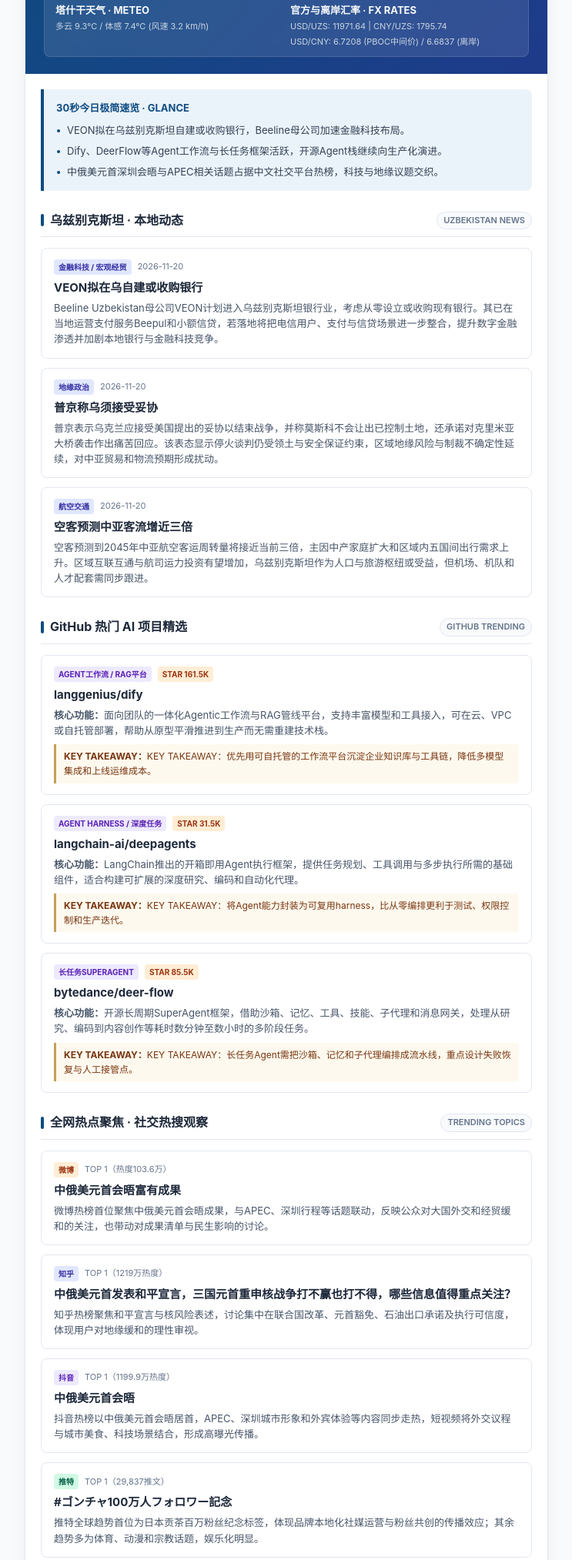
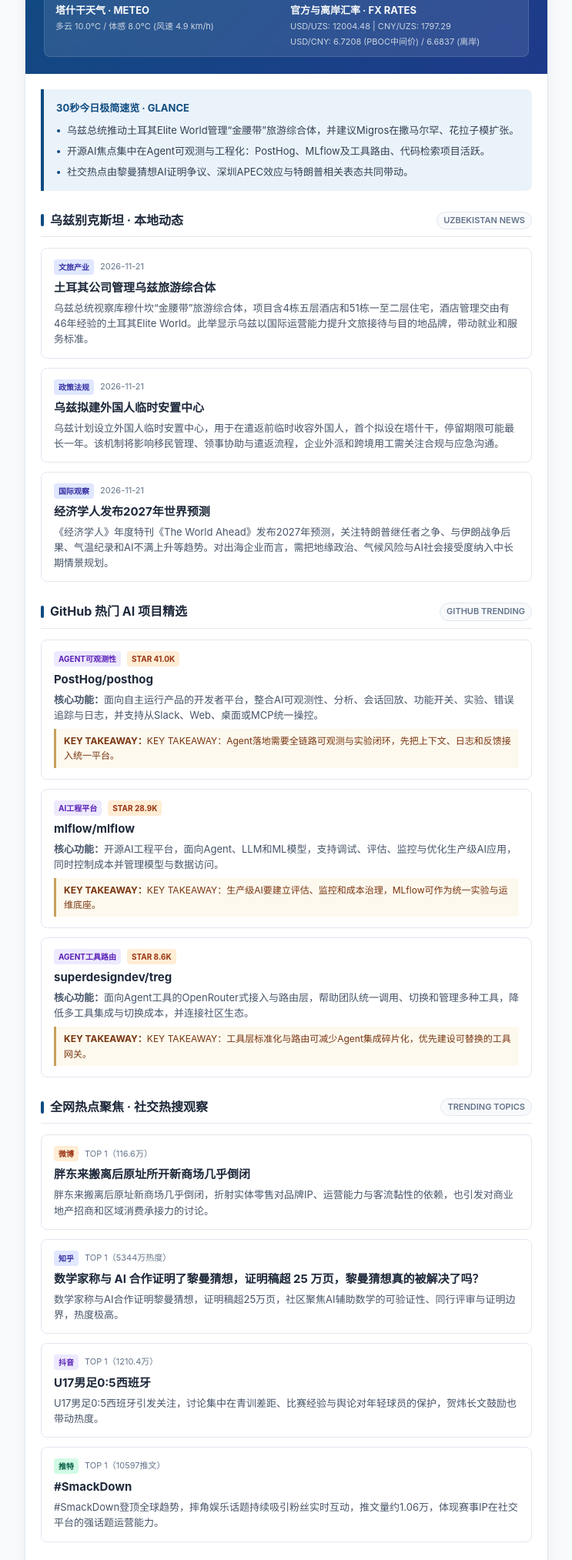
Before and after one commit to mufeng-git/tashkent-briefing, a plain HTML site: page index.html in a window 1280 px wide. Shown: the part 168-2195 px from the top of the page at 77% size, without its empty margins (268-1011 px from the left). Drawn offline with Linux system fonts and the light colour scheme.

Commit message:
update daily briefing 2026-11-21 07:33

```diff
--- a/index.html
+++ b/index.html
@@ -3,7 +3,7 @@
 <head>
   <meta charset="UTF-8">
   <meta name="viewport" content="width=device-width, initial-scale=1.0">
-  <title>塔什干晨报 · 每日观察 2026-11-20</title>
+  <title>塔什干晨报 · 每日观察 2026-11-21</title>
   <style>
     :root {
       --primary: #0F4C81;
@@ -326,16 +326,16 @@
     <header class="header-banner">
       <div class="header-tag">Tashkent Daily Briefing · 每日观察</div>
       <h1 class="header-title">中亚与全球前沿每日资讯</h1>
-      <div class="header-subtitle">2026年11月20日 · 聚焦乌兹要闻 / 开源前沿 / 语言学习 · 聚焦乌兹要闻 / 开源前沿 / 语言学习</div>
+      <div class="header-subtitle">2026年11月21日 · 聚焦乌兹要闻 / 开源前沿 / 语言学习 · 聚焦乌兹要闻 / 开源前沿 / 语言学习</div>
 
       <div class="widgets-bar">
         <div class="widget-item">
           <strong>塔什干天气 · METEO</strong>
-          <span>多云 9.3°C / 体感 7.4°C (风速 3.2 km/h)</span>
+          <span>多云 10.0°C / 体感 8.0°C (风速 4.9 km/h)</span>
         </div>
         <div class="widget-item">
           <strong>官方与离岸汇率 · FX RATES</strong>
-          <span>USD/UZS: 11971.64 | CNY/UZS: 1795.74<br>USD/CNY: 6.7208 (PBOC中间价) / 6.6837 (离岸)</span>
+          <span>USD/UZS: 12004.48 | CNY/UZS: 1797.29<br>USD/CNY: 6.7208 (PBOC中间价) / 6.6837 (离岸)</span>
         </div>
       </div>
     </header>
@@ -345,9 +345,9 @@
       <div class="glance-box">
         <div class="glance-title">30秒今日极简速览 · GLANCE</div>
         <ul class="glance-list">
-          <li>VEON拟在乌兹别克斯坦自建或收购银行，Beeline母公司加速金融科技布局。</li>
-<li>Dify、DeerFlow等Agent工作流与长任务框架活跃，开源Agent栈继续向生产化演进。</li>
-<li>中俄美元首深圳会晤与APEC相关话题占据中文社交平台热榜，科技与地缘议题交织。</li>
+          <li>乌兹总统推动土耳其Elite World管理“金腰带”旅游综合体，并建议Migros在撒马尔罕、花拉子模扩张。</li>
+<li>开源AI焦点集中在Agent可观测与工程化：PostHog、MLflow及工具路由、代码检索项目活跃。</li>
+<li>社交热点由黎曼猜想AI证明争议、深圳APEC效应与特朗普相关表态共同带动。</li>
 
         </ul>
       </div>
@@ -360,29 +360,29 @@
 
       <article class="news-card">
         <div class="card-meta">
-          <span class="chip chip-blue">金融科技 / 宏观经贸</span>
-          <span style="font-size: 11px; color: var(--text-muted);">2026-11-20</span>
+          <span class="chip chip-blue">文旅产业</span>
+          <span style="font-size: 11px; color: var(--text-muted);">2026-11-21</span>
         </div>
-        <div class="news-title">VEON拟在乌自建或收购银行</div>
-        <div class="news-desc">Beeline Uzbekistan母公司VEON计划进入乌兹别克斯坦银行业，考虑从零设立或收购现有银行。其已在当地运营支付服务Beepul和小额信贷，若落地将把电信用户、支付与信贷场景进一步整合，提升数字金融渗透并加剧本地银行与金融科技竞争。</div>
+        <div class="news-title">土耳其公司管理乌兹旅游综合体</div>
+        <div class="news-desc">乌兹总统视察库穆什坎“金腰带”旅游综合体，项目含4栋五层酒店和51栋一至二层住宅，酒店管理交由有46年经验的土耳其Elite World。此举显示乌兹以国际运营能力提升文旅接待与目的地品牌，带动就业和服务标准。</div>
       </article>
 
       <article class="news-card">
         <div class="card-meta">
-          <span class="chip chip-blue">地缘政治</span>
-          <span style="font-size: 11px; color: var(--text-muted);">2026-11-20</span>
+          <span class="chip chip-blue">政策法规</span>
+          <span style="font-size: 11px; color: var(--text-muted);">2026-11-21</span>
         </div>
-        <div class="news-title">普京称乌须接受妥协</div>
-        <div class="news-desc">普京表示乌克兰应接受美国提出的妥协以结束战争，并称莫斯科不会让出已控制土地，还承诺对克里米亚大桥袭击作出痛苦回应。该表态显示停火谈判仍受领土与安全保证约束，区域地缘风险与制裁不确定性延续，对中亚贸易和物流预期形成扰动。</div>
+        <div class="news-title">乌兹拟建外国人临时安置中心</div>
+        <div class="news-desc">乌兹计划设立外国人临时安置中心，用于在遣返前临时收容外国人，首个拟设在塔什干，停留期限可能最长一年。该机制将影响移民管理、领事协助与遣返流程，企业外派和跨境用工需关注合规与应急沟通。</div>
       </article>
 
       <article class="news-card">
         <div class="card-meta">
-          <span class="chip chip-blue">航空交通</span>
-          <span style="font-size: 11px; color: var(--text-muted);">2026-11-20</span>
+          <span class="chip chip-blue">国际观察</span>
+          <span style="font-size: 11px; color: var(--text-muted);">2026-11-21</span>
         </div>
-        <div class="news-title">空客预测中亚客流增近三倍</div>
-        <div class="news-desc">空客预测到2045年中亚航空客运周转量将接近当前三倍，主因中产家庭扩大和区域内五国间出行需求上升。区域互联互通与航司运力投资有望增加，乌兹别克斯坦作为人口与旅游枢纽或受益，但机场、机队和人才配套需同步跟进。</div>
+        <div class="news-title">经济学人发布2027年世界预测</div>
+        <div class="news-desc">《经济学人》年度特刊《The World Ahead》发布2027年预测，关注特朗普继任者之争、与伊朗战争后果、气温纪录和AI不满上升等趋势。对出海企业而言，需把地缘政治、气候风险与AI社会接受度纳入中长期情景规划。</div>
       </article>
 
       <!-- 第二板块：GitHub 热门 AI 项目简述 -->
@@ -393,32 +393,32 @@
 
       <article class="news-card">
         <div class="card-meta">
-          <span class="chip chip-purple">Agent工作流 / RAG平台</span>
-          <span class="chip chip-orange">Star 161.5k</span>
+          <span class="chip chip-purple">Agent可观测性</span>
+          <span class="chip chip-orange">Star 41.0k</span>
         </div>
-        <div class="news-title">langgenius/dify</div>
-        <div class="news-desc"><strong>核心功能：</strong>面向团队的一体化Agentic工作流与RAG管线平台，支持丰富模型和工具接入，可在云、VPC或自托管部署，帮助从原型平滑推进到生产而无需重建技术栈。</div>
-        <div class="news-takeaway"><strong>KEY TAKEAWAY：</strong>KEY TAKEAWAY：优先用可自托管的工作流平台沉淀企业知识库与工具链，降低多模型集成和上线运维成本。</div>
+        <div class="news-title">PostHog/posthog</div>
+        <div class="news-desc"><strong>核心功能：</strong>面向自主运行产品的开发者平台，整合AI可观测性、分析、会话回放、功能开关、实验、错误追踪与日志，并支持从Slack、Web、桌面或MCP统一操控。</div>
+        <div class="news-takeaway"><strong>KEY TAKEAWAY：</strong>KEY TAKEAWAY：Agent落地需要全链路可观测与实验闭环，先把上下文、日志和反馈接入统一平台。</div>
       </article>
 
       <article class="news-card">
         <div class="card-meta">
-          <span class="chip chip-purple">Agent Harness / 深度任务</span>
-          <span class="chip chip-orange">Star 31.5k</span>
+          <span class="chip chip-purple">AI工程平台</span>
+          <span class="chip chip-orange">Star 28.9k</span>
         </div>
-        <div class="news-title">langchain-ai/deepagents</div>
-        <div class="news-desc"><strong>核心功能：</strong>LangChain推出的开箱即用Agent执行框架，提供任务规划、工具调用与多步执行所需的基础组件，适合构建可扩展的深度研究、编码和自动化代理。</div>
-        <div class="news-takeaway"><strong>KEY TAKEAWAY：</strong>KEY TAKEAWAY：将Agent能力封装为可复用harness，比从零编排更利于测试、权限控制和生产迭代。</div>
+        <div class="news-title">mlflow/mlflow</div>
+        <div class="news-desc"><strong>核心功能：</strong>开源AI工程平台，面向Agent、LLM和ML模型，支持调试、评估、监控与优化生产级AI应用，同时控制成本并管理模型与数据访问。</div>
+        <div class="news-takeaway"><strong>KEY TAKEAWAY：</strong>KEY TAKEAWAY：生产级AI要建立评估、监控和成本治理，MLflow可作为统一实验与运维底座。</div>
       </article>
 
       <article class="news-card">
         <div class="card-meta">
-          <span class="chip chip-purple">长任务SuperAgent</span>
-          <span class="chip chip-orange">Star 85.5k</span>
+          <span class="chip chip-purple">Agent工具路由</span>
+          <span class="chip chip-orange">Star 8.6k</span>
         </div>
-        <div class="news-title">bytedance/deer-flow</div>
-        <div class="news-desc"><strong>核心功能：</strong>开源长周期SuperAgent框架，借助沙箱、记忆、工具、技能、子代理和消息网关，处理从研究、编码到内容创作等耗时数分钟至数小时的多阶段任务。</div>
-        <div class="news-takeaway"><strong>KEY TAKEAWAY：</strong>KEY TAKEAWAY：长任务Agent需把沙箱、记忆和子代理编排成流水线，重点设计失败恢复与人工接管点。</div>
+        <div class="news-title">superdesigndev/treg</div>
+        <div class="news-desc"><strong>核心功能：</strong>面向Agent工具的OpenRouter式接入与路由层，帮助团队统一调用、切换和管理多种工具，降低多工具集成与切换成本，并连接社区生态。</div>
+        <div class="news-takeaway"><strong>KEY TAKEAWAY：</strong>KEY TAKEAWAY：工具层标准化与路由可减少Agent集成碎片化，优先建设可替换的工具网关。</div>
       </article>
 
       <!-- 第三板块：国内与全球社交热点 (微博 / 知乎 / 抖音 / TikTok 聚合) -->
@@ -430,37 +430,37 @@
       <article class="news-card">
         <div class="card-meta">
           <span class="chip chip-orange">微博</span>
-          <span style="font-size: 11px; color: var(--text-muted);">TOP 1（热度103.6万）</span>
+          <span style="font-size: 11px; color: var(--text-muted);">TOP 1（116.6万）</span>
         </div>
-        <div class="news-title">中俄美元首会晤富有成果</div>
-        <div class="news-desc">微博热榜首位聚焦中俄美元首会晤成果，与APEC、深圳行程等话题联动，反映公众对大国外交和经贸缓和的关注，也带动对成果清单与民生影响的讨论。</div>
+        <div class="news-title">胖东来搬离后原址所开新商场几乎倒闭</div>
+        <div class="news-desc">胖东来搬离后原址新商场几乎倒闭，折射实体零售对品牌IP、运营能力与客流黏性的依赖，也引发对商业地产招商和区域消费承接力的讨论。</div>
       </article>
 
       <article class="news-card">
         <div class="card-meta">
           <span class="chip chip-blue">知乎</span>
-          <span style="font-size: 11px; color: var(--text-muted);">TOP 1（1219万热度）</span>
+          <span style="font-size: 11px; color: var(--text-muted);">TOP 1（5344万热度）</span>
         </div>
-        <div class="news-title">中俄美元首发表和平宣言，三国元首重申核战争打不赢也打不得，哪些信息值得重点关注？</div>
-        <div class="news-desc">知乎热榜聚焦和平宣言与核风险表述，讨论集中在联合国改革、元首豁免、石油出口承诺及执行可信度，体现用户对地缘缓和的理性审视。</div>
+        <div class="news-title">数学家称与 AI 合作证明了黎曼猜想，证明稿超 25 万页，黎曼猜想真的被解决了吗？</div>
+        <div class="news-desc">数学家称与AI合作证明黎曼猜想，证明稿超25万页，社区聚焦AI辅助数学的可验证性、同行评审与证明边界，热度极高。</div>
       </article>
 
       <article class="news-card">
         <div class="card-meta">
           <span class="chip chip-purple">抖音</span>
-          <span style="font-size: 11px; color: var(--text-muted);">TOP 1（1199.9万热度）</span>
+          <span style="font-size: 11px; color: var(--text-muted);">TOP 1（1210.4万）</span>
         </div>
-        <div class="news-title">中俄美元首会晤</div>
-        <div class="news-desc">抖音热榜以中俄美元首会晤居首，APEC、深圳城市形象和外宾体验等内容同步走热，短视频将外交议程与城市美食、科技场景结合，形成高曝光传播。</div>
+        <div class="news-title">U17男足0:5西班牙</div>
+        <div class="news-desc">U17男足0:5西班牙引发关注，讨论集中在青训差距、比赛经验与舆论对年轻球员的保护，贺炜长文鼓励也带动热度。</div>
       </article>
 
       <article class="news-card">
         <div class="card-meta">
           <span class="chip chip-green">推特</span>
-          <span style="font-size: 11px; color: var(--text-muted);">TOP 1（29,837推文）</span>
+          <span style="font-size: 11px; color: var(--text-muted);">TOP 1（10597推文）</span>
         </div>
-        <div class="news-title">#ゴンチャ100万人フォロワー記念</div>
-        <div class="news-desc">推特全球趋势首位为日本贡茶百万粉丝纪念标签，体现品牌本地化社媒运营与粉丝共创的传播效应；其余趋势多为体育、动漫和宗教话题，娱乐化明显。</div>
+        <div class="news-title">#SmackDown</div>
+        <div class="news-desc">#SmackDown登顶全球趋势，摔角娱乐话题持续吸引粉丝实时互动，推文量约1.06万，体现赛事IP在社交平台的强话题运营能力。</div>
       </article>
 
       <!-- 第四板块：双语精进与语法精析 -->
@@ -475,13 +475,13 @@
           <span class="lang-label"><span class="chip chip-blue" style="font-size:11px; letter-spacing:0.5px;">UZBEK</span> 实用乌兹语</span>
           <span class="chip chip-blue">职场口语 / 协作</span>
         </div>
-        <div class="lang-sentence">VEON O‘zbekistonda bank ochish yoki mavjud bankni sotib olish imkoniyatini ko‘rib chiqmoqda.</div>
-        <div class="lang-trans">中文翻译：VEON正在考虑在乌兹别克斯坦开设银行或收购现有银行。</div>
+        <div class="lang-sentence">O‘zbekistonda turizm infratuzilmasini rivojlantirish uchun xorijiy kompaniyalar jalb qilinmoqda.</div>
+        <div class="lang-trans">中文翻译：乌兹别克斯坦正为发展旅游基础设施而吸引外国公司。</div>
 
         <div class="lang-block">
           <div class="lang-block-title">语法拆解 · GRAMMAR BREAKDOWN</div>
           <div class="grammar-content">
-            <strong>句型：</strong><code>VEON ... imkoniyatini ko‘rib chiqmoqda</code> 表示“正在考虑……的可能性”。<strong>格助词：</strong><code>O‘zbekistonda</code> 中 <code>-da</code> 表地点；<code>bankni</code> 中 <code>-ni</code> 表确定宾语。<strong>并列：</strong><code>yoki</code> 连接“开设”与“收购”两个动作。
+            <strong>O‘zbekistonda</strong> 由 <code>O‘zbekiston</code> 加方位格 <code>-da</code> 构成，表示“在乌兹别克斯坦”；<strong>uchun</strong> 是后置词，表示“为了”；<strong>jalb qilinmoqda</strong> 为 <code>jalb qilmoq</code> 的被动现在进行时，表示“正被吸引/引入”。
           </div>
         </div>
 
@@ -492,11 +492,10 @@
               <tr><th>单词</th><th>词性</th><th>释义</th></tr>
             </thead>
             <tbody>
-              <tr><td class="vocab-word">bank</td><td>名词</td><td>银行</td></tr>
-<tr><td class="vocab-word">ochish</td><td>动词/动名词</td><td>开设</td></tr>
-<tr><td class="vocab-word">sotib olish</td><td>动词短语/动名词</td><td>收购、购买</td></tr>
-<tr><td class="vocab-word">imkoniyat</td><td>名词</td><td>可能性、机会</td></tr>
-<tr><td class="vocab-word">ko‘rib chiqmoqda</td><td>动词（现在进行）</td><td>正在考虑、审议</td></tr>
+              <tr><td class="vocab-word">O‘zbekiston</td><td>专有名词</td><td>乌兹别克斯坦</td></tr>
+<tr><td class="vocab-word">turizm</td><td>名词</td><td>旅游</td></tr>
+<tr><td class="vocab-word">infratuzilma</td><td>名词</td><td>基础设施</td></tr>
+<tr><td class="vocab-word">rivojlantirish</td><td>动名词</td><td>发展</td></tr>
 
             </tbody>
           </table>
@@ -509,13 +508,13 @@
           <span class="lang-label"><span class="chip chip-purple" style="font-size:11px; letter-spacing:0.5px;">ENGLISH</span> 商务英语</span>
           <span class="chip chip-purple">商务沟通 / 进度对齐</span>
         </div>
-        <div class="lang-sentence">The company is weighing whether to build a bank from scratch or acquire an existing one, with a view to integrating payments and lending into its telecom ecosystem.</div>
-        <div class="lang-trans">中文翻译：该公司正在权衡是从零设立银行还是收购现有银行，以便将支付和信贷整合进其电信生态。</div>
+        <div class="lang-sentence">We need to streamline the approval workflow to mitigate potential bottlenecks.</div>
+        <div class="lang-trans">中文翻译：我们需要精简审批流程，以消除潜在的进度瓶颈。</div>
 
         <div class="lang-block">
           <div class="lang-block-title">句型与用法解析 · USAGE & STRUCTURE</div>
           <div class="grammar-content">
-            <strong>句型：</strong><code>is weighing whether to A or B</code> 表示“正在权衡做A还是B”；<code>with a view to doing</code> 表示“为了做某事”，其中 <code>to</code> 为介词，后接动名词。<strong>地道表达：</strong><code>from scratch</code> 意为“从零开始”。
+            • <strong>句型结构</strong>：外企和商务管理中极高频的地道用语。
           </div>
         </div>
 
@@ -526,11 +525,6 @@
               <tr><th>词汇 / 短语</th><th>音标</th><th>词性</th><th>商务释义与场景</th></tr>
             </thead>
             <tbody>
-              <tr><td class="vocab-word">weigh</td><td style="color:#64748B; font-family:serif;">/weɪ/</td><td>v.</td><td>权衡、考虑</td></tr>
-<tr><td class="vocab-word">from scratch</td><td style="color:#64748B; font-family:serif;">/frəm skrætʃ/</td><td>短语</td><td>从零开始</td></tr>
-<tr><td class="vocab-word">acquire</td><td style="color:#64748B; font-family:serif;">/əˈkwaɪər/</td><td>v.</td><td>收购、获得</td></tr>
-<tr><td class="vocab-word">with a view to</td><td style="color:#64748B; font-family:serif;">/wɪð ə vjuː tu/</td><td>短语</td><td>为了、以……为目的</td></tr>
-<tr><td class="vocab-word">integrate</td><td style="color:#64748B; font-family:serif;">/ˈɪntɪɡreɪt/</td><td>v.</td><td>整合、使一体化</td></tr>
 
             </tbody>
           </table>
@@ -541,7 +535,7 @@
 
     <div class="footer-bar">
       <strong>天机 · 每日简报 (Tashkent Briefing)</strong><br>
-      生成时间：2026-11-20 07:32 (Asia/Tashkent) · 数据源自 Open-Meteo / CBU / Kun.uz / GitHub / 全网热搜
+      生成时间：2026-11-21 07:31 (Asia/Tashkent) · 数据源自 Open-Meteo / CBU / Kun.uz / GitHub / 全网热搜
     </div>
 
     <div class="copy-btn-bar">
```
